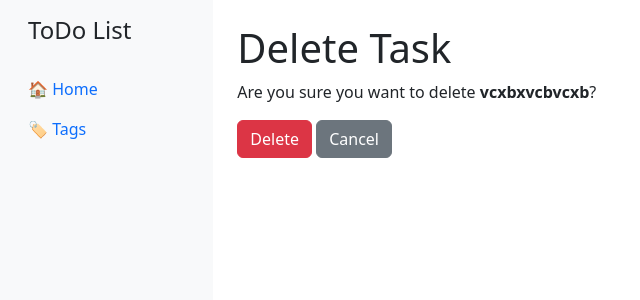
After one commit to Qbaldo/ToDoList, a Django app: page /tasks/2/delete/ in a window 1280 px wide. The commit adds this page. Shown: the top 300 px of the page, without its empty margins (0-640 px from the left). Run offline with Django 5.2, Linux system fonts and the light colour scheme; data comes from the database, SQL or seed files in the repository; both versions use the stored data as it was after the commit.

Commit message:
Add task CRUD and completion toggle

```diff
--- /dev/null
+++ b/tasks/templates/tasks/task_confirm_delete.html
@@ -0,0 +1,24 @@
+{% extends "tasks/base.html" %}
+
+{% block title %}Delete Task{% endblock %}
+
+{% block content %}
+  <h1>Delete Task</h1>
+
+  <p>
+    Are you sure you want to delete
+    <strong>{{ task.content }}</strong>?
+  </p>
+
+  <form method="post">
+    {% csrf_token %}
+
+    <button type="submit" class="btn btn-danger">
+      Delete
+    </button>
+
+    <a href="{% url 'tasks:task-list' %}" class="btn btn-secondary">
+      Cancel
+    </a>
+  </form>
+{% endblock %}
--- a/tasks/urls.py
+++ b/tasks/urls.py
@@ -8,7 +8,10 @@ urlpatterns = [
     path("", views.task_list, name="task-list"),
     path("tags/", views.tag_list, name="tag-list"),
     path("tasks/create/", views.task_create, name="task-create"),
+    path("tasks/<int:pk>/update/", views.task_update, name="task-update"),
+    path("tasks/<int:pk>/delete/", views.task_delete, name="task-delete"),
     path("tags/create/", views.tag_create, name="tag-create"),
+    path("tasks/<int:pk>/toggle/", views.task_toggle, name="task-toggle"),
     path("tags/<int:pk>/update/", views.tag_update, name="tag-update"),
     path("tags/<int:pk>/delete/", views.tag_delete, name="tag-delete"),
 ]
--- a/tasks/views.py
+++ b/tasks/views.py
@@ -8,6 +8,7 @@ def task_list(request):
     tasks = Task.objects.order_by("is_done", "-datetime")
 
     return render(request, "tasks/task_list.html", {"tasks": tasks})
+
 
 def task_create(request):
     if request.method == "POST":
@@ -22,10 +23,45 @@ def task_create(request):
     return render(request, "tasks/task_form.html", {"form": form})
 
 
+def task_update(request, pk):
+    task = get_object_or_404(Task, pk=pk)
+
+    if request.method == "POST":
+        form = TaskForm(request.POST, instance=task)
+
+        if form.is_valid():
+            form.save()
+            return redirect("tasks:task-list")
+    else:
+        form = TaskForm(instance=task)
+
+    return render(request, "tasks/task_form.html", {"form": form})
+
+
+def task_delete(request, pk):
+    task = get_object_or_404(Task, pk=pk)
+
+    if request.method == "POST":
+        task.delete()
+        return redirect("tasks:task-list")
+
+    return render(request, "tasks/task_confirm_delete.html", {"task": task})
+
+
+def task_toggle(request, pk):
+    task = get_object_or_404(Task, pk=pk)
+
+    task.is_done = not task.is_done
+    task.save()
+
+    return redirect("tasks:task-list")
+
+
 def tag_list(request):
     tags = Tag.objects.all()
 
     return render(request, "tasks/tag_list.html", {"tags": tags})
+
 
 def tag_create(request):
     if request.method == "POST":
@@ -38,6 +74,7 @@ def tag_create(request):
         form = TagForm()
 
     return render(request, "tasks/tag_form.html", {"form": form})
+
 
 def tag_update(request, pk):
     tag = get_object_or_404(Tag, pk=pk)
@@ -53,6 +90,7 @@ def tag_update(request, pk):
 
     return render(request, "tasks/tag_form.html", {"form": form})
 
+
 def tag_delete(request, pk):
     tag = get_object_or_404(Tag, pk=pk)
 
```
Also changed, not shown: tasks/templates/tasks/task_list.html (+8 -4 lines), db.sqlite3.
